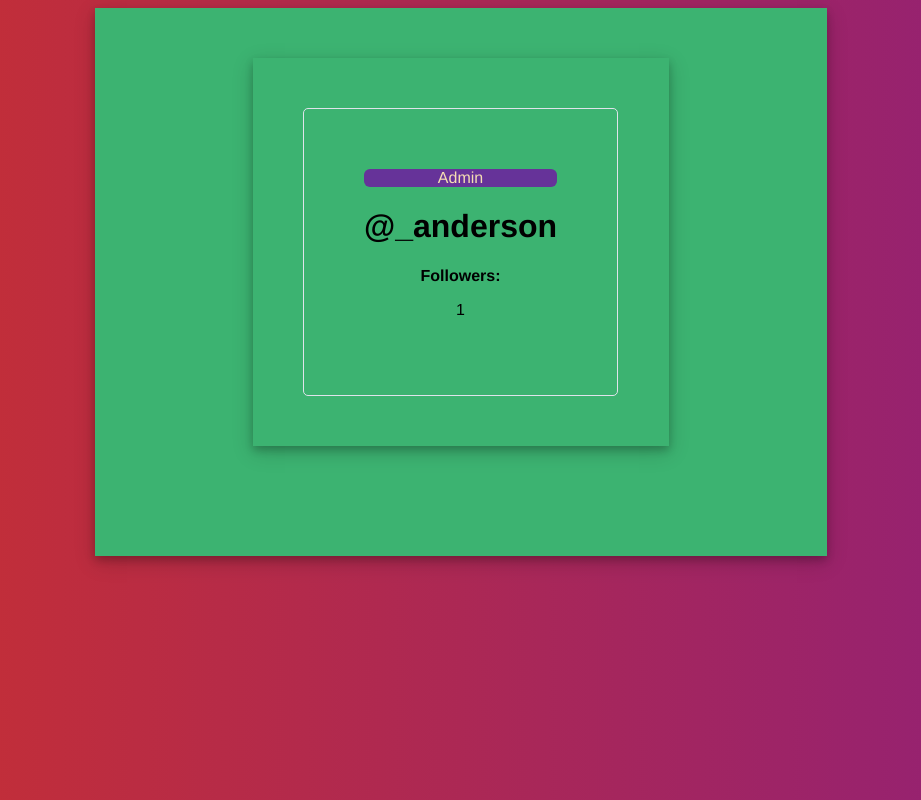
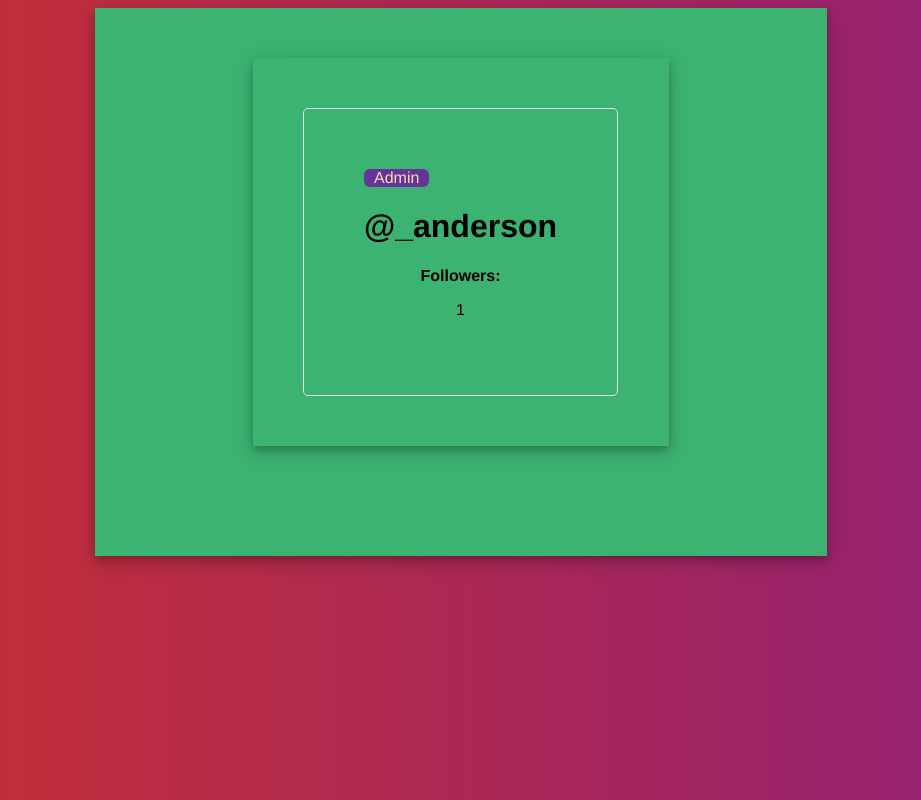
Before and after one commit to andersoncharle/cryptostar, a Vue app: page / in a window 1280 px wide. Shown: the whole page, without its empty margins (179-1100 px from the left). Built offline with nearby package versions, Linux system fonts and the light colour scheme.

Commit message:
user profile admin badges changes

```diff
--- a/src/components/userProfile.vue
+++ b/src/components/userProfile.vue
@@ -107,5 +107,7 @@ export default {
   background-color: rebeccapurple;
   color: wheat;
   border-radius: 6px;
+margin-right: auto;
+  padding: 0 10px;
 }
 </style>
```
